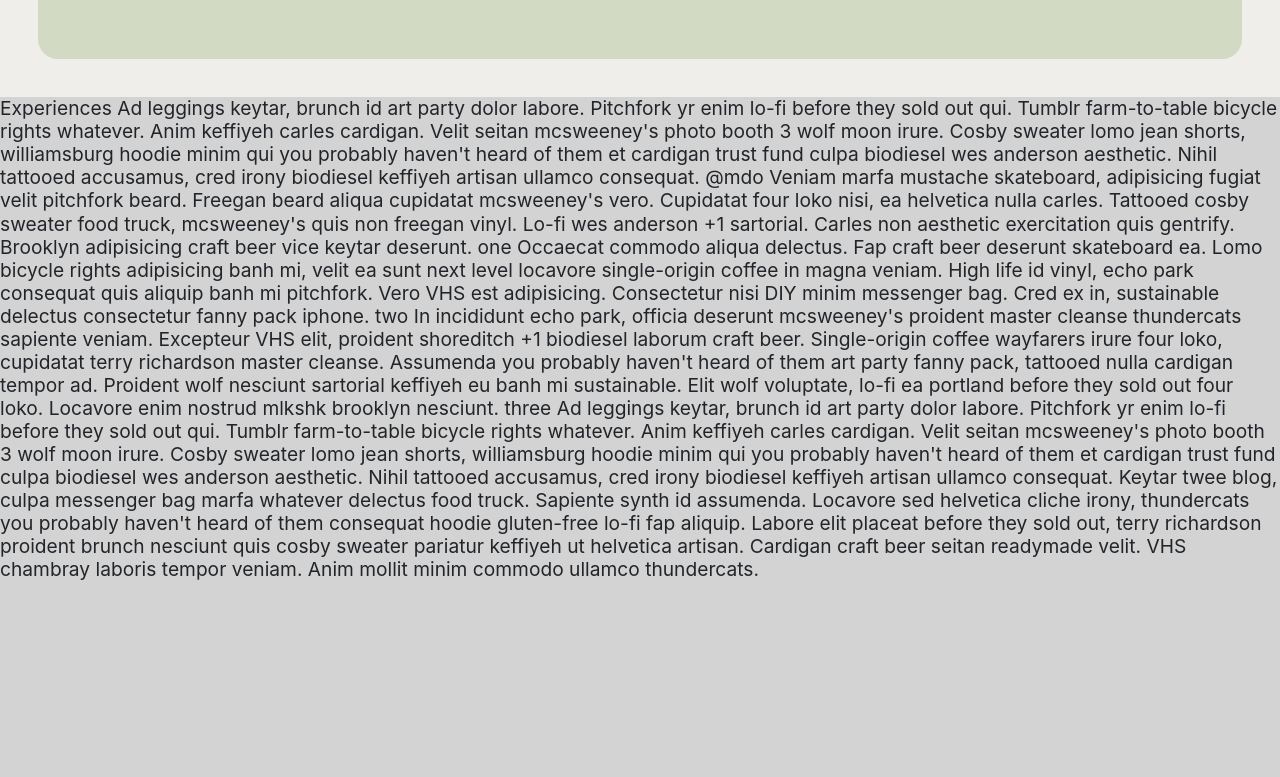
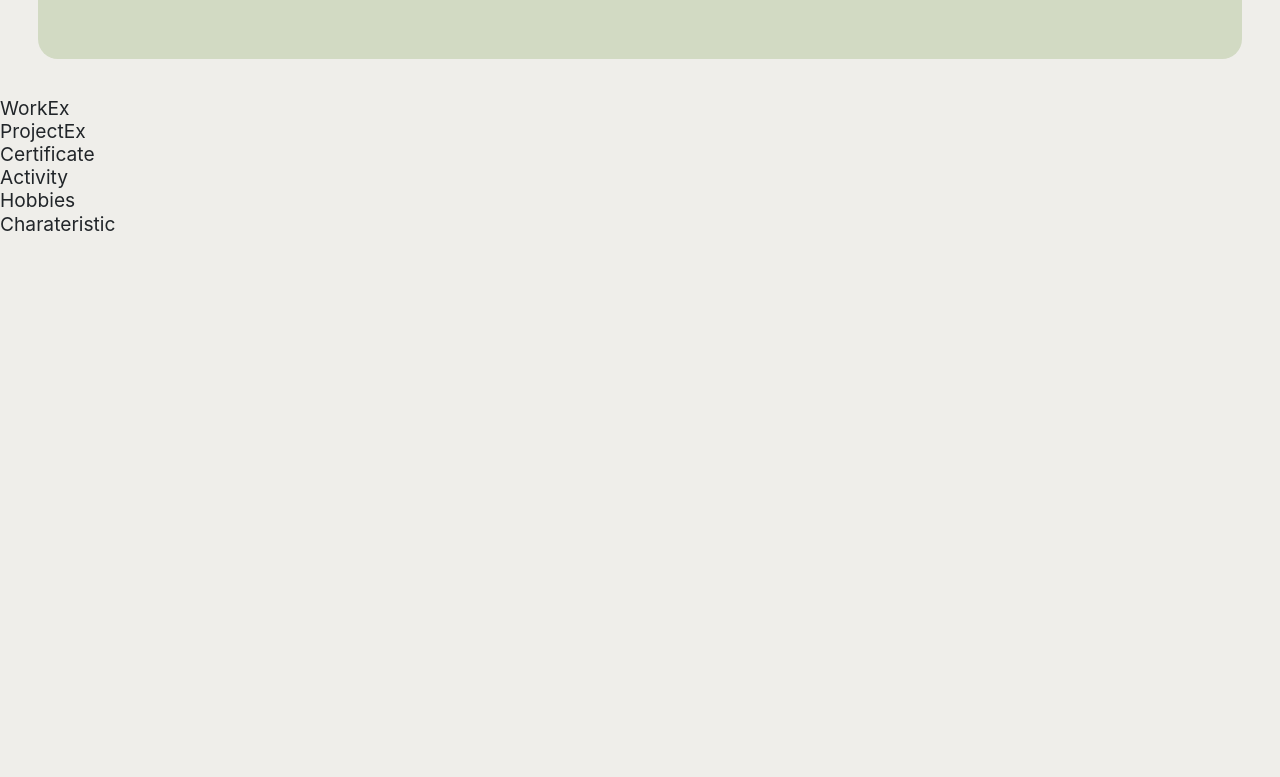
Before and after one commit to Sophon-Kr/PersonalWebsite-s-Sophon, a React (Create React App) app: page /experiences in a window 1280 px wide. Shown: the part 2463-3240 px from the top of the page. Built offline with nearby package versions, Linux system fonts and the light colour scheme.

Commit message:
add experiences component

```diff
--- a/src/App.js
+++ b/src/App.js
@@ -7,6 +7,7 @@
 import Education from "./pages/Education";
 import Skills from "./pages/Skills";
 import Experiences from "./pages/Experiences";
+import Contact from "./pages/Contact";
 import Navbar from "./components/Navbar";
 
 function App() {
@@ -18,6 +19,7 @@
       <Education />
       <Skills />
       <Experiences />
+      <Contact />
 
       {/* <BrowserRouter>
         <Routes>
--- /dev/null
+++ b/src/components/Activity.jsx
@@ -0,0 +1,14 @@
+import React from 'react'
+import { connect } from 'react-redux'
+
+export const Activity = (props) => {
+  return (
+    <div>Activity</div>
+  )
+}
+
+const mapStateToProps = (state) => ({})
+
+const mapDispatchToProps = {}
+
+export default connect(mapStateToProps, mapDispatchToProps)(Activity)
--- /dev/null
+++ b/src/components/Certificate.jsx
@@ -0,0 +1,14 @@
+import React from 'react'
+import { connect } from 'react-redux'
+
+export const Certificate = (props) => {
+  return (
+    <div>Certificate</div>
+  )
+}
+
+const mapStateToProps = (state) => ({})
+
+const mapDispatchToProps = {}
+
+export default connect(mapStateToProps, mapDispatchToProps)(Certificate)
--- /dev/null
+++ b/src/components/Charateristic.jsx
@@ -0,0 +1,14 @@
+import React from 'react'
+import { connect } from 'react-redux'
+
+export const Charateristic = (props) => {
+  return (
+    <div>Charateristic</div>
+  )
+}
+
+const mapStateToProps = (state) => ({})
+
+const mapDispatchToProps = {}
+
+export default connect(mapStateToProps, mapDispatchToProps)(Charateristic)
--- /dev/null
+++ b/src/components/Hobbies.jsx
@@ -0,0 +1,14 @@
+import React from 'react'
+import { connect } from 'react-redux'
+
+export const Hobbies = (props) => {
+  return (
+    <div>Hobbies</div>
+  )
+}
+
+const mapStateToProps = (state) => ({})
+
+const mapDispatchToProps = {}
+
+export default connect(mapStateToProps, mapDispatchToProps)(Hobbies)
--- /dev/null
+++ b/src/components/ProjectEx.jsx
@@ -0,0 +1,14 @@
+import React from 'react'
+import { connect } from 'react-redux'
+
+export const ProjectEx = (props) => {
+  return (
+    <div>ProjectEx</div>
+  )
+}
+
+const mapStateToProps = (state) => ({})
+
+const mapDispatchToProps = {}
+
+export default connect(mapStateToProps, mapDispatchToProps)(ProjectEx)
--- /dev/null
+++ b/src/components/WorkEx.jsx
@@ -0,0 +1,14 @@
+import React from 'react'
+import { connect } from 'react-redux'
+
+export const WorkEx = (props) => {
+  return (
+    <div>WorkEx</div>
+  )
+}
+
+const mapStateToProps = (state) => ({})
+
+const mapDispatchToProps = {}
+
+export default connect(mapStateToProps, mapDispatchToProps)(WorkEx)
--- /dev/null
+++ b/src/pages/Contact.jsx
@@ -0,0 +1,16 @@
+import React from "react";
+import { connect } from "react-redux";
+
+export const Contact = (props) => {
+  return (
+    <div className="contact" id="contact" style={{ height: "50vh" }}>
+      Contact
+    </div>
+  );
+};
+
+const mapStateToProps = (state) => ({});
+
+const mapDispatchToProps = {};
+
+export default connect(mapStateToProps, mapDispatchToProps)(Contact);
--- a/src/pages/Experiences.jsx
+++ b/src/pages/Experiences.jsx
@@ -1,52 +1,25 @@
 import React from "react";
 import { connect } from "react-redux";
+import WorkEx from "../components/WorkEx";
+import ProjectEx from "../components/ProjectEx";
+import Certificate from "../components/Certificate";
+import Activity from "../components/Activity";
+import Hobbies from "../components/Hobbies";
+import Charateristic from "../components/Charateristic";
 
 export const Experiences = (props) => {
   return (
     <div
-    className="experiences"
+      className="experiences"
       id="experiences"
-    style={{ backgroundColor: "lightgrey", height: "100vh" }}>
-      Experiences Ad leggings keytar, brunch id art party dolor labore.
-      Pitchfork yr enim lo-fi before they sold out qui. Tumblr farm-to-table
-      bicycle rights whatever. Anim keffiyeh carles cardigan. Velit seitan
-      mcsweeney's photo booth 3 wolf moon irure. Cosby sweater lomo jean shorts,
-      williamsburg hoodie minim qui you probably haven't heard of them et
-      cardigan trust fund culpa biodiesel wes anderson aesthetic. Nihil tattooed
-      accusamus, cred irony biodiesel keffiyeh artisan ullamco consequat. @mdo
-      Veniam marfa mustache skateboard, adipisicing fugiat velit pitchfork
-      beard. Freegan beard aliqua cupidatat mcsweeney's vero. Cupidatat four
-      loko nisi, ea helvetica nulla carles. Tattooed cosby sweater food truck,
-      mcsweeney's quis non freegan vinyl. Lo-fi wes anderson +1 sartorial.
-      Carles non aesthetic exercitation quis gentrify. Brooklyn adipisicing
-      craft beer vice keytar deserunt. one Occaecat commodo aliqua delectus. Fap
-      craft beer deserunt skateboard ea. Lomo bicycle rights adipisicing banh
-      mi, velit ea sunt next level locavore single-origin coffee in magna
-      veniam. High life id vinyl, echo park consequat quis aliquip banh mi
-      pitchfork. Vero VHS est adipisicing. Consectetur nisi DIY minim messenger
-      bag. Cred ex in, sustainable delectus consectetur fanny pack iphone. two
-      In incididunt echo park, officia deserunt mcsweeney's proident master
-      cleanse thundercats sapiente veniam. Excepteur VHS elit, proident
-      shoreditch +1 biodiesel laborum craft beer. Single-origin coffee wayfarers
-      irure four loko, cupidatat terry richardson master cleanse. Assumenda you
-      probably haven't heard of them art party fanny pack, tattooed nulla
-      cardigan tempor ad. Proident wolf nesciunt sartorial keffiyeh eu banh mi
-      sustainable. Elit wolf voluptate, lo-fi ea portland before they sold out
-      four loko. Locavore enim nostrud mlkshk brooklyn nesciunt. three Ad
-      leggings keytar, brunch id art party dolor labore. Pitchfork yr enim lo-fi
-      before they sold out qui. Tumblr farm-to-table bicycle rights whatever.
-      Anim keffiyeh carles cardigan. Velit seitan mcsweeney's photo booth 3 wolf
-      moon irure. Cosby sweater lomo jean shorts, williamsburg hoodie minim qui
-      you probably haven't heard of them et cardigan trust fund culpa biodiesel
-      wes anderson aesthetic. Nihil tattooed accusamus, cred irony biodiesel
-      keffiyeh artisan ullamco consequat. Keytar twee blog, culpa messenger bag
-      marfa whatever delectus food truck. Sapiente synth id assumenda. Locavore
-      sed helvetica cliche irony, thundercats you probably haven't heard of them
-      consequat hoodie gluten-free lo-fi fap aliquip. Labore elit placeat before
-      they sold out, terry richardson proident brunch nesciunt quis cosby
-      sweater pariatur keffiyeh ut helvetica artisan. Cardigan craft beer seitan
-      readymade velit. VHS chambray laboris tempor veniam. Anim mollit minim
-      commodo ullamco thundercats.
+      style={{ backgroundColor: "#efeeea", minHeight: "100vh" }}
+    >
+      <WorkEx />
+      <ProjectEx />
+      <Certificate />
+      <Activity />
+      <Hobbies />
+      <Charateristic />
     </div>
   );
 };
```
Also changed, not shown: src/components/Navbar.jsx (+12 -0 lines).
